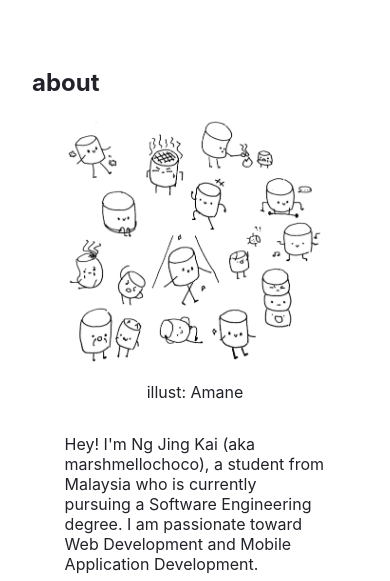
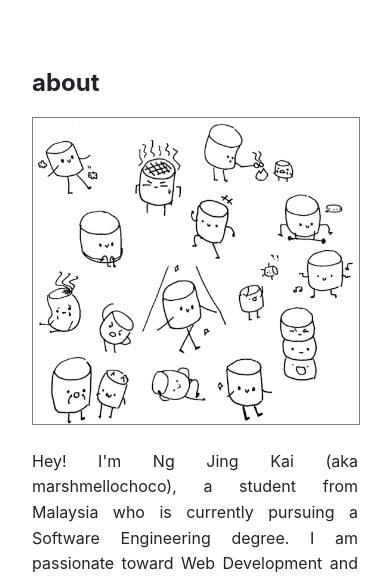
Before and after one commit to marshmellochoco/marshmellochoco.github.io, a Gatsby site: page /about in a window 390 px wide. Shown: the part 112-693 px from the top of the page. Built offline with nearby package versions, Linux system fonts and the light colour scheme; Gatsby itself is replaced by a stand-in of ours.

Commit message:
more responsive layout

```diff
--- a/src/pages/about.js
+++ b/src/pages/about.js
@@ -10,7 +10,9 @@ import { Link } from "gatsby";
 const About = styled.div`
     display: flex;
     flex-direction: row-reverse;
-    justify-content: space-evenly;
+    justify-content: space-between;
+    line-height: 1.6em;
+    text-align: justify;
     @media (max-width: 860px) {
         display: block;
     }
@@ -18,20 +20,25 @@ const About = styled.div`
 
 const Marshmello = styled.div`
     text-align: center;
+    width: fit-content;
+    margin-left: 36px;
+    @media (max-width: 860px) {
+        margin: 0;
+    }
 `;
 
 const MarshmelloImage = styled.img`
-    max-width: 80%;
+    border: 1px solid grey;
+    width: 100%;
 `;
 
 const Description = styled.section`
-    width: 40%;
+    width: 60%;
     display: flex;
     flex-direction: column;
-    justify-content: center;
+    justify-content: space-evenly;
     @media (max-width: 860px) {
-        margin: auto;
-        width: 80%;
+        width: 100%;
     }
 `;
 
@@ -64,7 +71,6 @@ const AboutPage = () => {
             <About>
                 <Marshmello>
                     <MarshmelloImage src={marshmallows} />
-                    <p>illust: Amane</p>
                 </Marshmello>
                 <Description>
                     <p>
--- a/src/pages/components/Layout.js
+++ b/src/pages/components/Layout.js
@@ -11,9 +11,12 @@ const App = styled.main`
 `;
 
 const Content = styled.section`
-    padding: 16px 96px;
+    padding: 16px 20%;
     display: flex;
     flex-direction: column;
+    @media (max-width: 1024px) {
+        padding: 16px 20%;
+    }
     @media (max-width: 425px) {
         padding: 32px;
     }
--- a/src/pages/components/Navbar.js
+++ b/src/pages/components/Navbar.js
@@ -5,10 +5,13 @@ import logo from "../../images/marshmallow/marshmallow_trans.png";
 
 const Nav = styled.nav`
     width: auto;
-    padding: 32px 96px;
+    padding: 32px 20%;
     display: flex;
     justify-content: space-between;
     background: transparent;
+    @media (max-width: 1024px) {
+        padding: 32px 20%;
+    }
     @media (max-width: 425px) {
         padding: 32px;
     }
```
Also changed, not shown: src/pages/index.js (+9 -5 lines).
